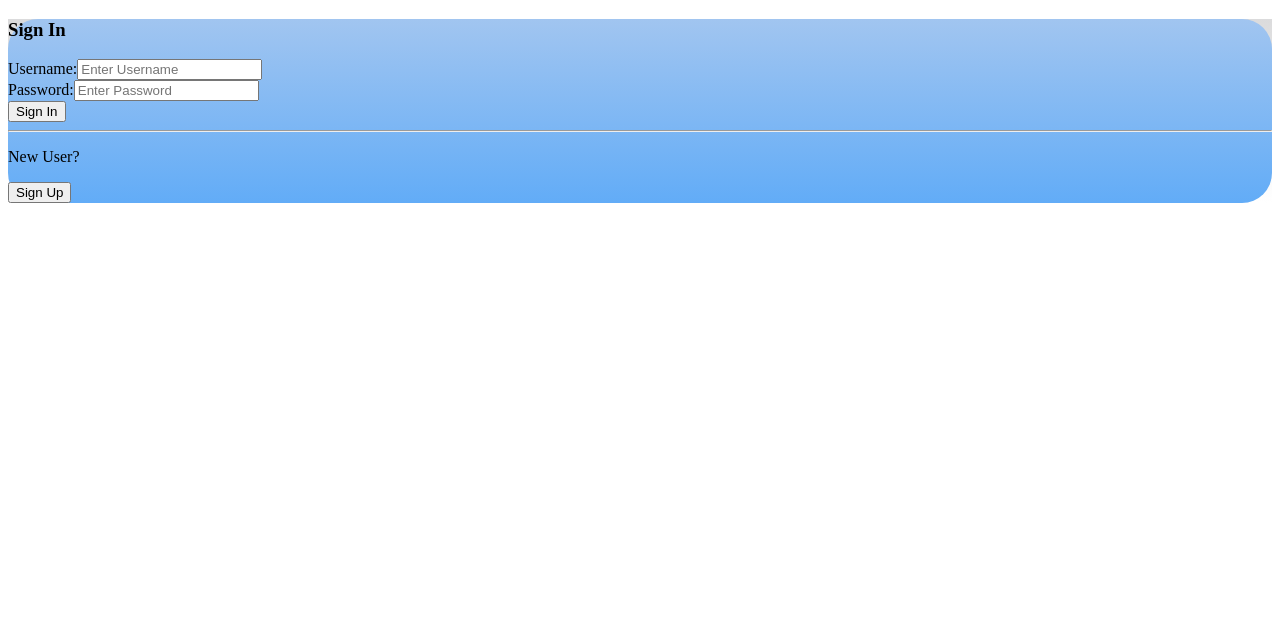
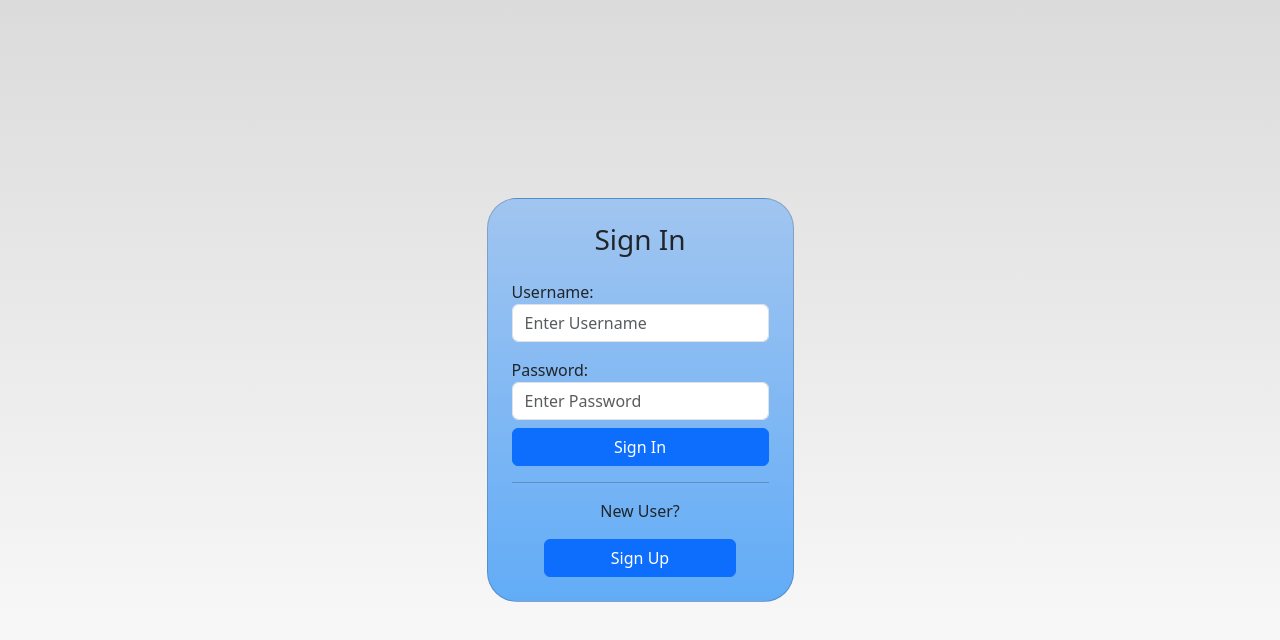
Before and after one commit to brettblomquist/just-due-it, an Angular app: page / in a window 1280 px wide. Shown: the top 640 px of the page. Built offline with nearby package versions, Linux system fonts and the light colour scheme.

Commit message:
Fixed bootstrap

```diff
--- a/angular.json
+++ b/angular.json
@@ -27,6 +27,7 @@
               }
             ],
             "styles": [
+              "node_modules/bootstrap/dist/css/bootstrap.min.css",
               "src/styles.css"
             ],
             "scripts": []
--- a/src/app/sign-in/sign-in.component.html
+++ b/src/app/sign-in/sign-in.component.html
@@ -1,20 +1,23 @@
 <div class="background-color">
-<div class="container d-flex justify-content-center align-items-center vh-100">
+  <div
+    class="container d-flex justify-content-center align-items-center vh-100"
+  >
     <div class="card p-4 container-color">
       <h3 class="text-center mb-4">Sign In</h3>
       <div class="formgroup mb-3">
         <label>Username:</label>
-      <input type="text" class ="form-control" placeholder="Enter Username" />
+        <input type="text" class="form-control" placeholder="Enter Username" />
       </div>
       <div class="formgroup">
         <label>Password:</label>
-      <input type="text" class ="form-control" placeholder="Enter Password" />
+        <input type="text" class="form-control" placeholder="Enter Password" />
       </div>
       <button class="btn btn-primary w-100 mt-2">Sign In</button>
-    <hr>
+      <hr />
       <div class="text-center">
         <p>New User?</p>
         <button class="btn btn-primary w-75 align-self-center">Sign Up</button>
       </div>
     </div>
   </div>
+</div>
```
Lines whose indentation alone changed are shown as unchanged.
